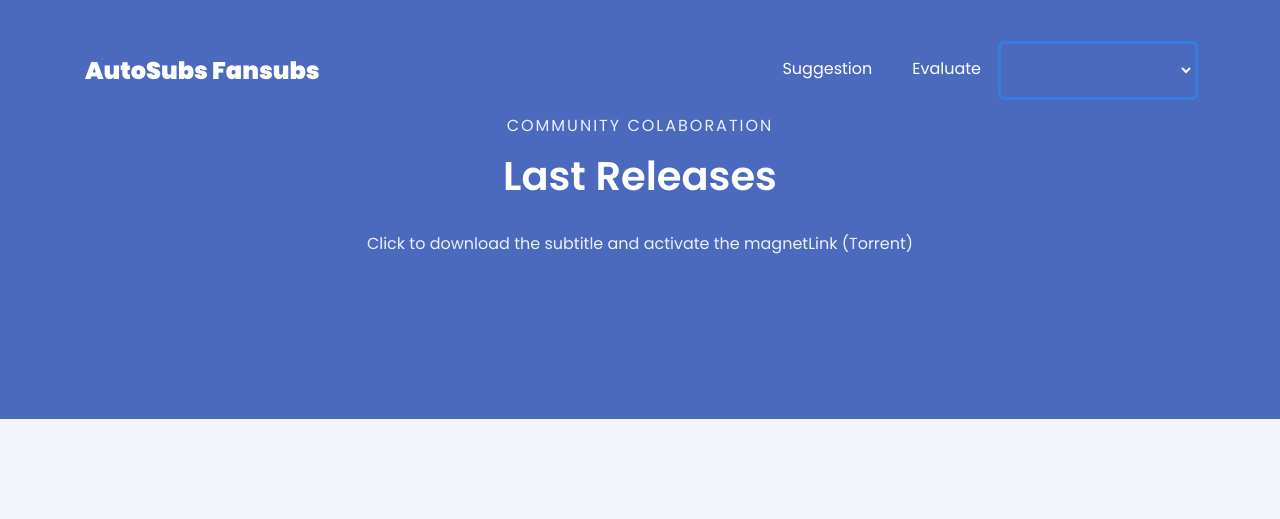
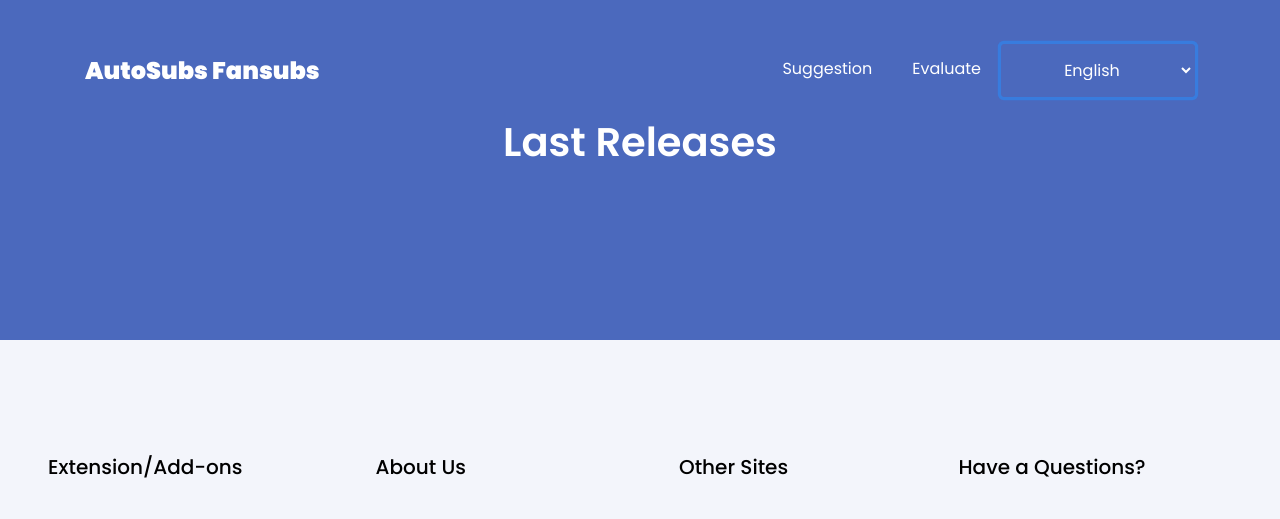
Before and after one commit to achimid/autosubs-front, a browser extension: page public/index.html in a window 1280 px wide. Shown: the top 519 px of the page. Drawn offline with Linux system fonts and the light colour scheme; no server answers; files whose address does not match are found by name.

Commit message:
removendo mensagem e linguagem padrao

```diff
--- a/public/index.html
+++ b/public/index.html
@@ -57,11 +57,7 @@
       <div class="container">
       	<div class="row justify-content-center pb-3">
           <div class="col-md-7 text-center heading-section heading-section-white ftco-animate fadeInUp ftco-animated">
-            <span class="subheading">Community colaboration
-
-            </span>
             <h2 class="mb-4">Last Releases</h2>
-            <p>Click to download the subtitle and activate the magnetLink (Torrent)</p>
           </div>
         </div>
 
--- a/public/js/index.js
+++ b/public/js/index.js
@@ -74,4 +74,4 @@ const getTitlesFromAPI = () => getLastTitlesReleasedAPI(getQueryParams()).then(j
 
 //  ==================== INIT =================
 getTitlesFromAPI().then(() => console.log('Titles loaded'))
-$language.value = localStorage.getItem('language')
+$language.value = localStorage.getItem('language') || (window.navigator.userLanguage || window.navigator.language).split('-')[0]
```
